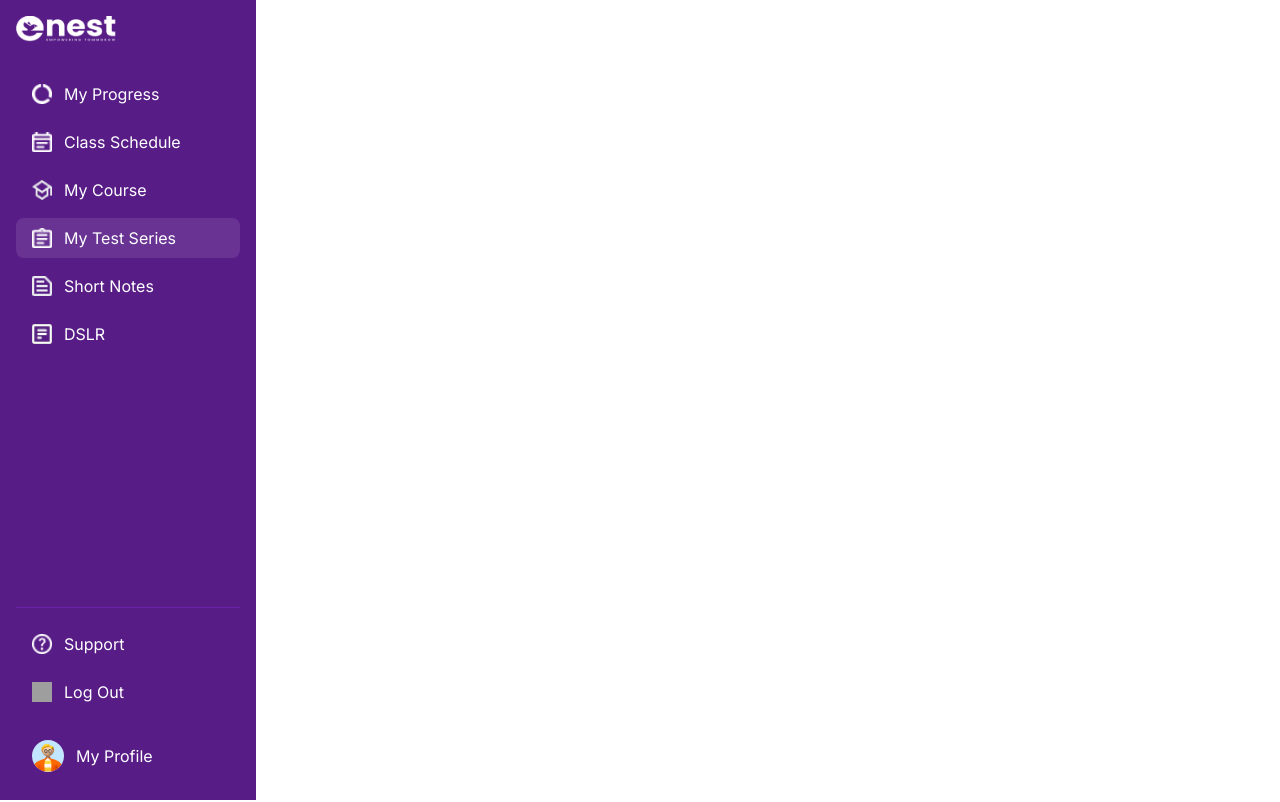
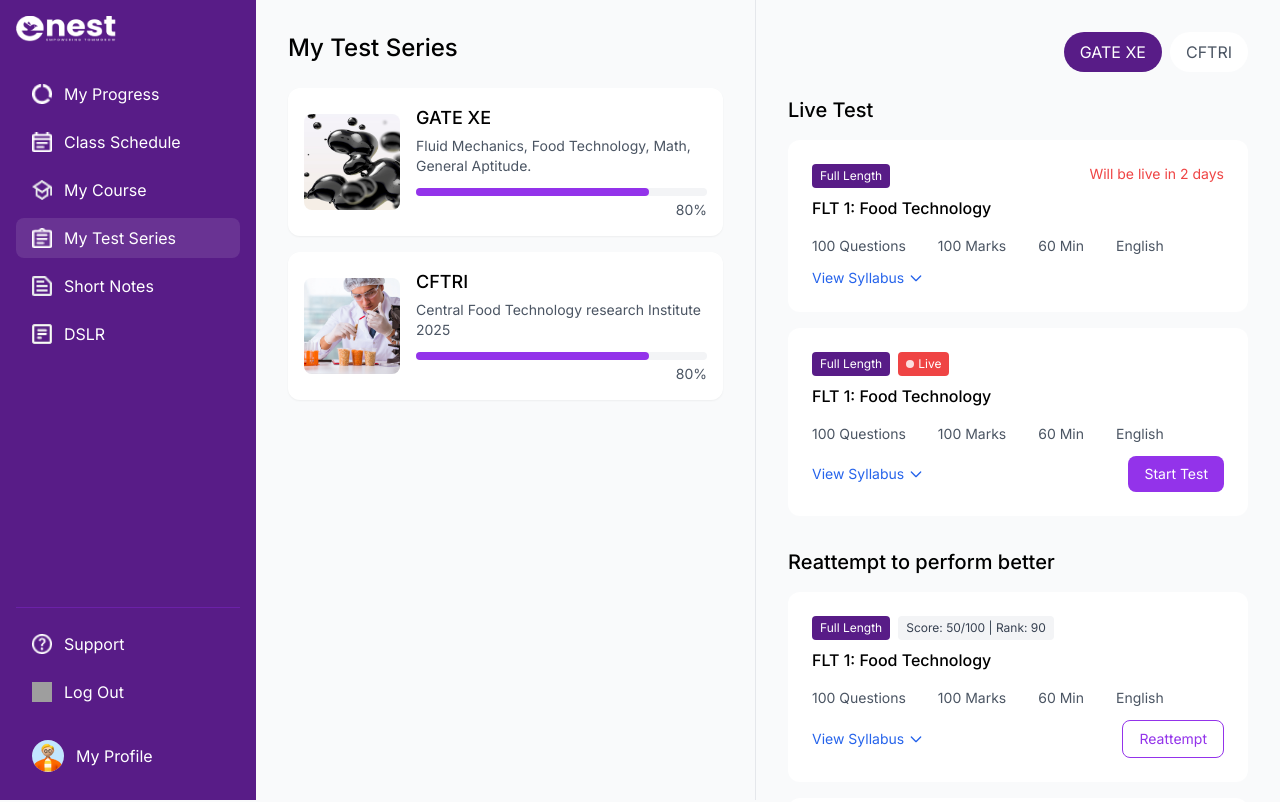
Before and after one commit to ThatRandomGuy09/Next-Assignment, a Next.js app: page / in a window 1280 px wide. Shown: the top 802 px of the page. Built offline with nearby package versions, Linux system fonts and the light colour scheme; grey boxes are pictures that could not be loaded.

Commit message:
Main Page Added

```diff
--- a/app/page.tsx
+++ b/app/page.tsx
@@ -1,9 +1,47 @@
 import Sidebar from "./components/Sidebar";
+import TestCard from "./components/TestCard";
+import TestSeries from "./components/TestSeries";
 
 export default function Home() {
   return (
-    <div>
-      <Sidebar />
+    <div className="flex flex-col lg:flex-row min-h-screen bg-gray-50">
+      <div className="lg:fixed lg:h-screen">
+        <Sidebar />
+      </div>
+
+      <div className="flex-1 flex flex-col lg:flex-row lg:ml-64">
+        <div className="w-full lg:fixed lg:w-[500px] lg:left-64 lg:top-0 lg:h-screen p-4 lg:p-8 border-b lg:border-b-0 lg:border-r border-gray-200 lg:overflow-y-auto">
+          <h1 className="text-2xl font-medium mb-6 mt-12 lg:mt-0">
+            My Test Series
+          </h1>
+          <div className="space-y-4">
+            <TestCard
+              title="GATE XE"
+              description="Fluid Mechanics, Food Technology, Math, General Aptitude."
+              progress={80}
+              image="/TestImg-1.png"
+            />
+            <TestCard
+              title="CFTRI"
+              description="Central Food Technology research Institute 2025"
+              progress={80}
+              image="/TestImg-2.png"
+            />
+          </div>
+        </div>
+
+        <div className="flex-1 p-4 lg:p-8 lg:ml-[500px]">
+          <div className="flex justify-end mb-4 lg:mb-6 gap-2">
+            <button className="px-3 py-1.5 lg:px-4 lg:py-2 bg-purple-900 text-white rounded-full text-sm lg:text-base">
+              GATE XE
+            </button>
+            <button className="px-3 py-1.5 lg:px-4 lg:py-2 bg-white text-gray-600 rounded-full text-sm lg:text-base">
+              CFTRI
+            </button>
+          </div>
+          <TestSeries />
+        </div>
+      </div>
     </div>
   );
 }
```
